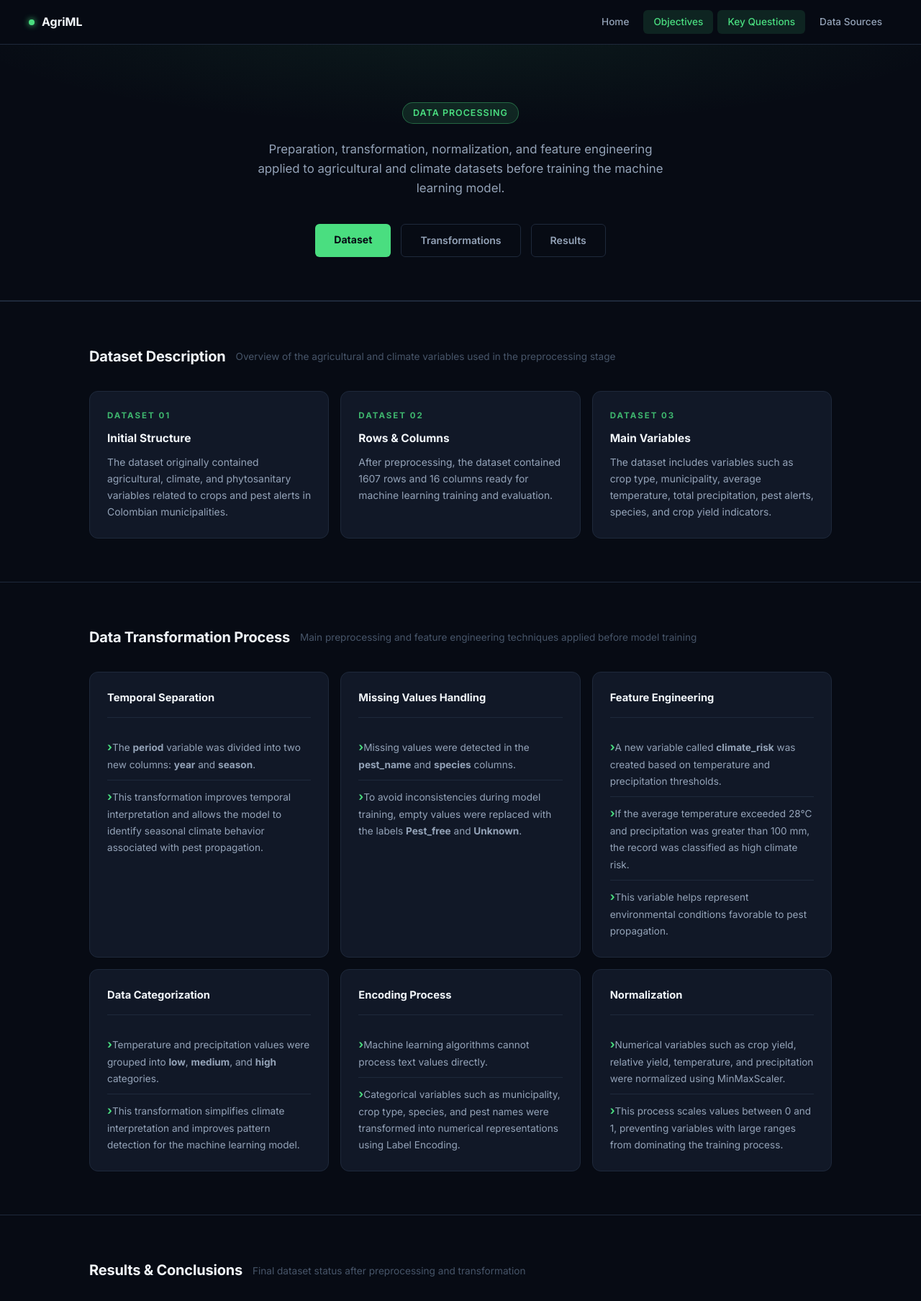
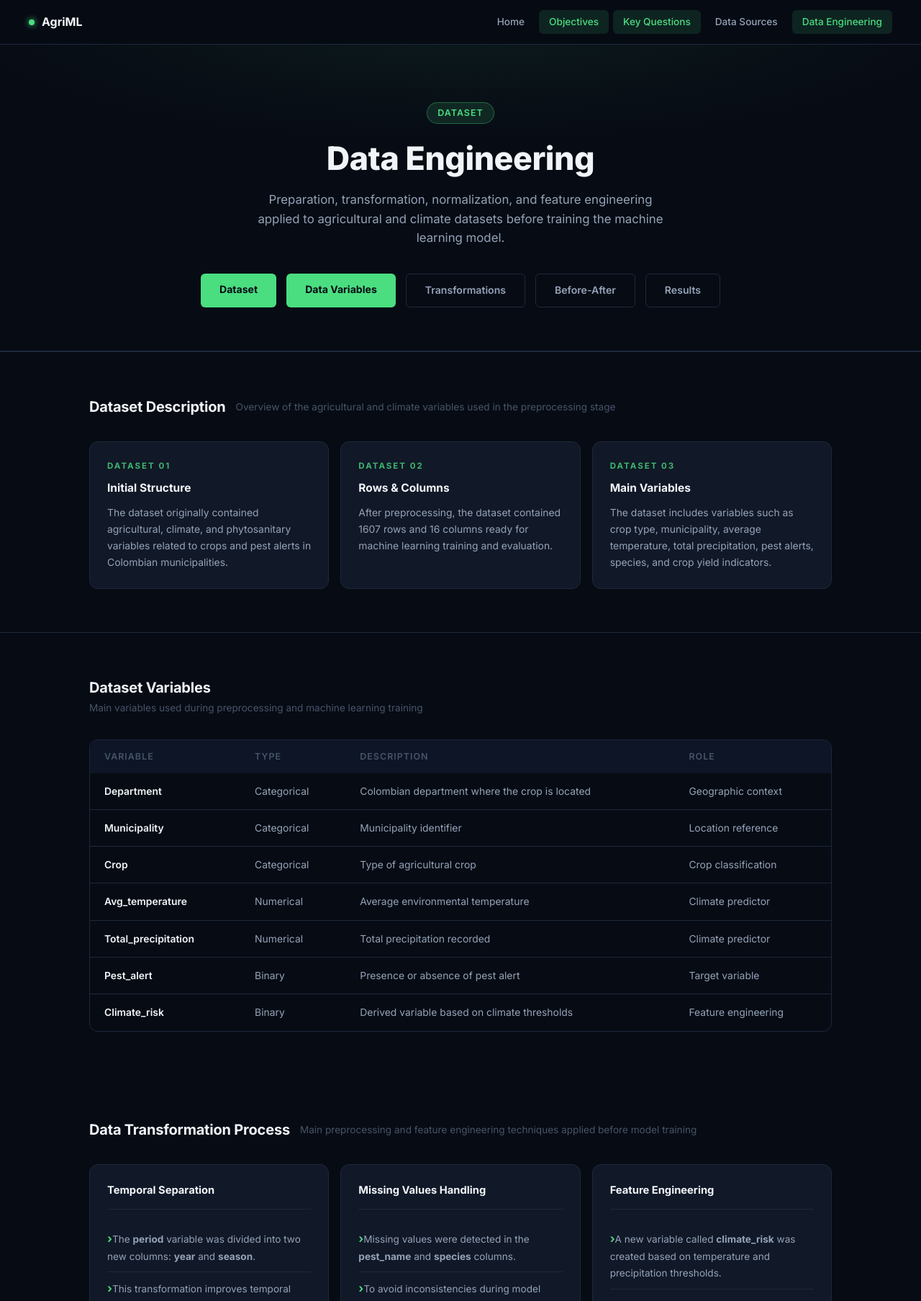
Before and after one commit to juanandresmedinaune-creator/Final_Project, a Flask app: page /pests/dataEngineering in a window 1280 px wide. Shown: the top 1807 px of the page at 72% size. Run offline with Flask 3, Linux system fonts and the light colour scheme.

Commit message:
feat(nav): add data engineering section and update styles

```diff
--- a/Templates/dataEngineering.html
+++ b/Templates/dataEngineering.html
@@ -9,11 +9,14 @@
     {% include 'navbar.html' %}
 
     <section class="hero">
-        <div class="hero-tag"> Data Processing</div>
+        <div class="hero-tag"> Dataset</div>
+        <h1> Data Engineering</h1>
         <p>Preparation, transformation, normalization, and feature engineering applied to agricultural and climate datasets before training the machine learning model.</p>
         <div class="hero-actions">
             <a href="#dataset" class="btn-primary">Dataset</a>
+            <a href="#variables" class="btn-primary">Data Variables</a>
             <a href="#transformation" class="btn-outline">Transformations</a>
+            <a href="#before-after" class="btn-outline">Before-After</a>
             <a href="#results" class="btn-outline">Results</a>
         </div>
     </section>
@@ -48,6 +51,84 @@
     </div>
 
     <hr class="divider">
+
+    <div class="section" id="variables">
+
+        <div class="section-header">
+            <div>
+                <h2>Dataset Variables</h2>
+                <p>Main variables used during preprocessing and machine learning training</p>
+            </div>
+        </div>
+
+        <div class="table-wrap">
+            <table class="data-table">
+
+                <thead>
+                    <tr>
+                        <th>Variable</th>
+                        <th>Type</th>
+                        <th>Description</th>
+                        <th>Role</th>
+                    </tr>
+                </thead>
+
+                <tbody>
+
+                    <tr>
+                        <td><strong>Department</strong></td>
+                        <td>Categorical</td>
+                        <td>Colombian department where the crop is located</td>
+                        <td>Geographic context</td>
+                    </tr>
+
+                    <tr>
+                        <td><strong>Municipality</strong></td>
+                        <td>Categorical</td>
+                        <td>Municipality identifier</td>
+                        <td>Location reference</td>
+                    </tr>
+
+                    <tr>
+                        <td><strong>Crop</strong></td>
+                        <td>Categorical</td>
+                        <td>Type of agricultural crop</td>
+                        <td>Crop classification</td>
+                    </tr>
+
+                    <tr>
+                        <td><strong>Avg_temperature</strong></td>
+                        <td>Numerical</td>
+                        <td>Average environmental temperature</td>
+                        <td>Climate predictor</td>
+                    </tr>
+
+                    <tr>
+                        <td><strong>Total_precipitation</strong></td>
+                        <td>Numerical</td>
+                        <td>Total precipitation recorded</td>
+                        <td>Climate predictor</td>
+                    </tr>
+
+                    <tr>
+                        <td><strong>Pest_alert</strong></td>
+                        <td>Binary</td>
+                        <td>Presence or absence of pest alert</td>
+                        <td>Target variable</td>
+                    </tr>
+
+                    <tr>
+                        <td><strong>Climate_risk</strong></td>
+                        <td>Binary</td>
+                        <td>Derived variable based on climate thresholds</td>
+                        <td>Feature engineering</td>
+                    </tr>
+                </tbody>
+            </table>
+        </div>
+    </div>
+
+
 
     <div class="section" id="transformation">
         <div class="section-header">
@@ -122,6 +203,68 @@
 
     <hr class="divider">
 
+    <div class="section" id="before-after">
+        <div class="section-header">
+            <div>
+                <h2>Before & After Transformation</h2>
+                <p>Examples of how the dataset changed after preprocessing</p>
+            </div>
+        </div>
+
+        <div class="table-wrap">
+
+            <table class="data-table">
+
+                <thead>
+                    <tr>
+                        <th>Original Value</th>
+                        <th>Transformation</th>
+                        <th>Final Result</th>
+                    </tr>
+                </thead>
+
+                <tbody>
+
+                    <tr>
+                        <td><strong>2020A</strong></td>
+                        <td>Temporal separation</td>
+                        <td>year = 2020 / season = A</td>
+                    </tr>
+
+                    <tr>
+                        <td><strong>null</strong></td>
+                        <td>Missing value handling</td>
+                        <td>Pest_free / Unknown</td>
+                    </tr>
+
+                    <tr>
+                        <td><strong>Text values</strong></td>
+                        <td>Label Encoding</td>
+                        <td>Numerical representation</td>
+                    </tr>
+
+                    <tr>
+                        <td><strong>32°C + 150 mm</strong></td>
+                        <td>Feature engineering</td>
+                        <td>climate_risk = 1</td>
+                    </tr>
+
+                    <tr>
+                        <td><strong>2500</strong></td>
+                        <td>Normalization</td>
+                        <td>0.81</td>
+                    </tr>
+
+                </tbody>
+
+            </table>
+
+        </div>
+
+    </div>
+
+    <hr class="divider">
+
     <div class="section" id="results">
         <div class="section-header">
             <h2>Results & Conclusions</h2>
--- a/Templates/mainMenu.html
+++ b/Templates/mainMenu.html
@@ -65,6 +65,12 @@
             <p>IDEAM, ICA, Agronet, Ministry of Agriculture, and NASA POWER as the foundation for training and validating the model.</p>
             <span class="card-arrow">Explore →</span>
         </a>
+        <a href="/pests/dataEngineering" class="menu-card">
+            <div class="card-icon">⚙️</div>
+            <h3>Data Engineering</h3>
+            <p>Data preprocessing, feature engineering, normalization, encoding, and transformation pipeline applied before machine learning training.</p>
+            <span class="card-arrow">Explore →</span>
+        </a>
     </div>
 </div>
 
--- a/Templates/navbar.html
+++ b/Templates/navbar.html
@@ -5,5 +5,6 @@
         <a href="/pests/objectives" {% if '/pests' in request.path %}class="active"{% endif %}>Objectives</a>
         <a href="/pests/objectives#questions" {% if '/pests' in request.path %}class="active"{% endif %}>Key Questions</a>
         <a href="/pests/objectives#data">Data Sources</a>
+        <a href="/pests/dataEngineering"{% if '/pests/dataEngineering' in request.path %}class="active"{% endif %}>Data Engineering</a>
     </div>
 </nav>
```
